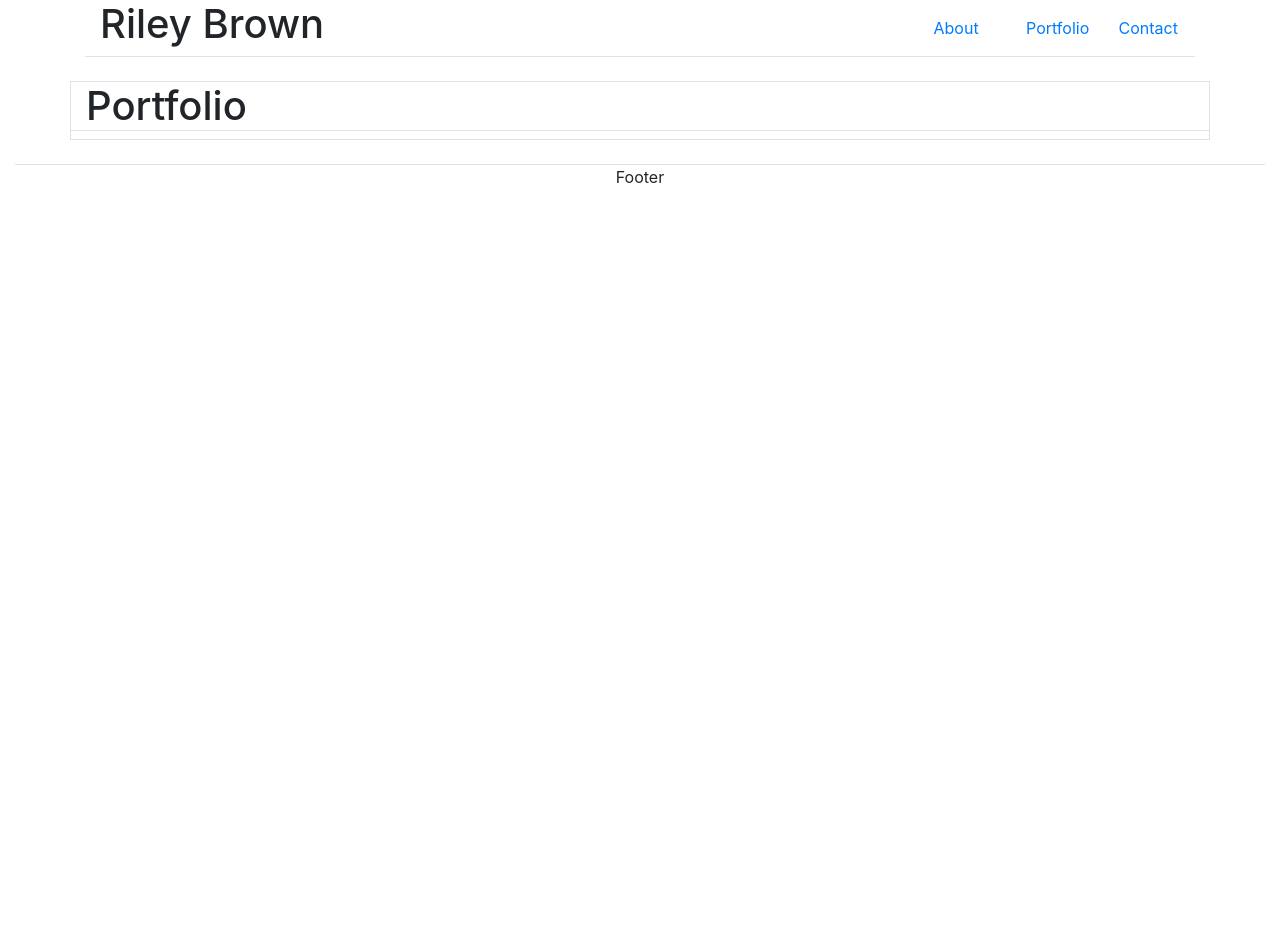
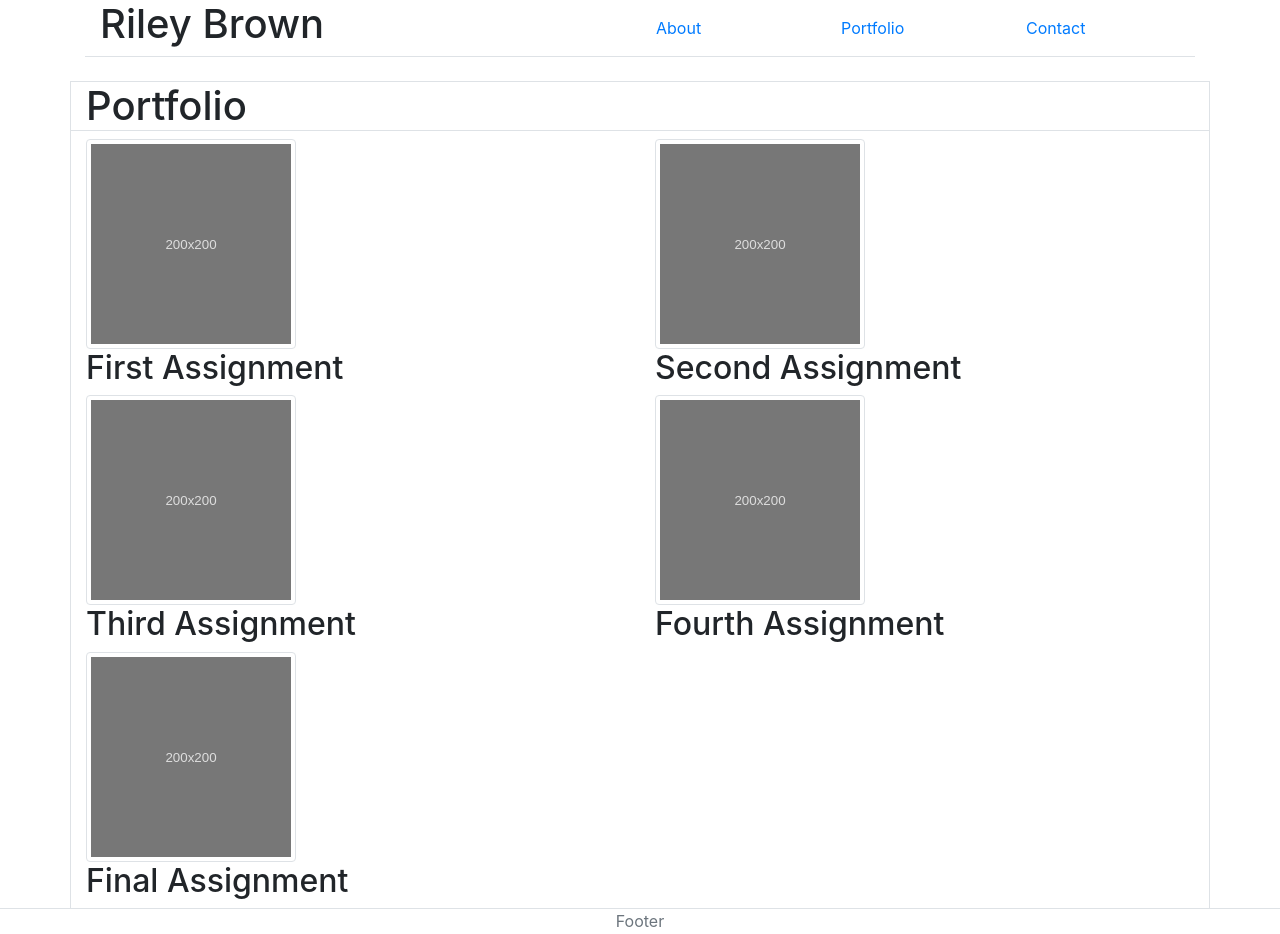
Before and after one commit to BrownRileyC/Bootstrap-Bio, a plain HTML site: page portfolio.html in a window 1280 px wide. Before the commit the page ends 809 px from the top, so only its background shows below. Drawn offline with nearby package versions, Linux system fonts and the light colour scheme.

Commit message:
11/7/18: corrected xsmall sizing, fixed picture and navbar issues

```diff
--- a/Assets/css/customstyling.css
+++ b/Assets/css/customstyling.css
@@ -1,10 +1,12 @@
 body {
     margin-bottom: -25px;
+    position:relative
 }
 .stickyFooter {
     position: absolute;
     bottom: 0;
+    height: 25px;
     width: 100%;
-    height: 25px;
     line-height: 25px;
+    margin-top: 20px;
 }
--- a/portfolio.html
+++ b/portfolio.html
@@ -2,6 +2,7 @@
 <html>
 <head>
     <meta charset="utf-8" />
+    <meta name="viewport" content="width=device-width">
     <title>Riley Brown's Profile - Crafted with Bootstrap</title>
     <link rel="stylesheet" type="text/css" href="./Assets/css/reset.css"/>
     <link rel="stylesheet" href="https://stackpath.bootstrapcdn.com/bootstrap/4.1.3/css/bootstrap.min.css" integrity="sha384-MCw98/SFnGE8fJT3GXwEOngsV7Zt27NXFoaoApmYm81iuXoPkFOJwJ8ERdknLPMO" crossorigin="anonymous">
@@ -13,10 +14,11 @@
     <div class="container">
         <nav class="nav border-bottom align-items-center">
             <!-- Custom styling uses .myName and .topBarButtons -->
-            <h1 class="col-3 myName">Riley Brown</h1>
-            <a class="nav-link active col-1 offset-6 topBarButtons" href="#">About</a>
-            <a class="nav-link col-1 topBarButtons" href="#">Portfolio</a>
-            <a class="nav-link col-1 topBarButtons" href="#">Contact</a>
+            <h1 class="col-lg-4 col-sm-12 col-12 myName">Riley Brown</h1>
+
+            <a class="nav-link active col-lg-2 col-sm-4 col-4 offset-lg-2 topBarButtons" href="./index.html">About</a>
+            <a class="nav-link col-lg-2 col-sm-4 col-4 topBarButtons" href="./portfolio.html">Portfolio</a>
+            <a class="nav-link col-lg-2 col-sm-4 col-4 topBarButtons" href="./contact.html">Contact</a>
         </nav>
     </div>
     <br>
@@ -30,14 +32,39 @@
                 Portfolio
             </h1>
         </div>
-
+        <div class="row">
+            <div class="col-6 col-sm">
+                <img src="./Assets/images/Blank picture.svg" alt="..." class="img-thumbnail">
+                <h2>First Assignment</h2>
+            </div>
+            <div class="col-6 col-sm">
+                <img src="./Assets/images/Blank picture.svg" alt="..." class="img-thumbnail">
+                <h2>Second Assignment</h2>
+            </div>
+        </div>
+        <div class="row">
+            <div class="col-6 col-sm">
+                <img src="./Assets/images/Blank picture.svg" alt="..." class="img-thumbnail">
+                <h2>Third Assignment</h2>
+            </div>
+            <div class="col-6 col-sm">
+                <img src="./Assets/images/Blank picture.svg" alt="..." class="img-thumbnail">
+                <h2>Fourth Assignment</h2>
+            </div>
+        </div>
+        <div class="row">
+            <div class="col-6 col-sm">
+                <img src="./Assets/images/Blank picture.svg" alt="..." class="img-thumbnail">
+                <h2>Final Assignment</h2>
+            </div>
+        </div>
     </div>
     <br>
-<div class="container-fluid">
-    <div class="sticky-bottom col border-top">
-        <p class="text-center">Footer</p>
+    <div class="container-fluid text-center">
+        <div class="row border-top stickyFooter">
+            <p class="text-muted col">Footer</p>
+        </div>
     </div>
-</div>
     <!-- footer with blue boarder line -->
     <!-- make it sticky so it stays at the bottom of the screen (if I have time for that) -->
 
```
Also changed, not shown: contact.html (+9 -7 lines), index.html (+13 -11 lines).
